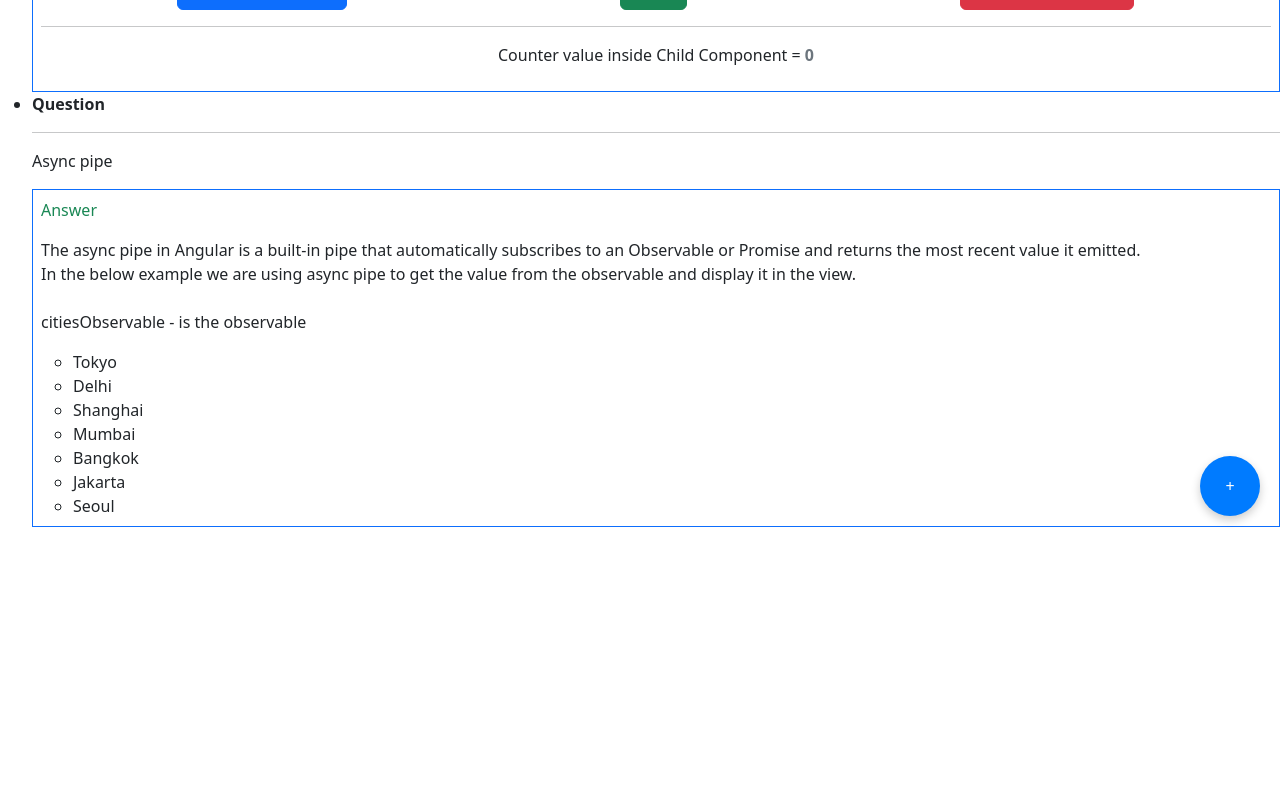
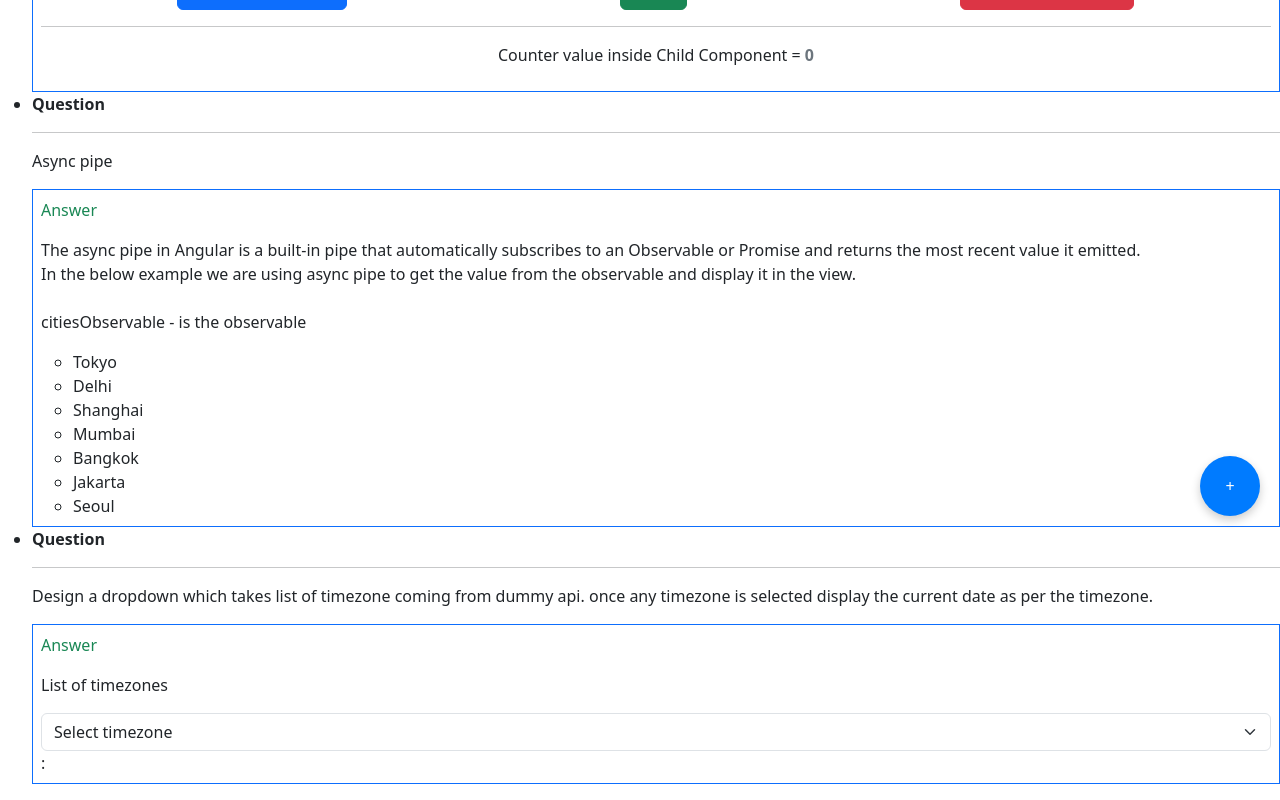
Before and after one commit to Sanjeev579/EmployeeDashboardProject, an Angular app: page /dashboard in a window 1280 px wide. Shown: the part 264-1064 px from the top of the page. Before the commit the page ends 807 px from the top, so only its background shows below. Built offline with nearby package versions, Linux system fonts and the light colour scheme.

Commit message:
Timezone Question

```diff
--- a/src/app/components/dashboard/dashboard.component.html
+++ b/src/app/components/dashboard/dashboard.component.html
@@ -1,4 +1,3 @@
-
 <ul>
     <li>
         <div>
@@ -8,9 +7,11 @@
             <div>
                 <p class="fw-bold">
                     Question
-                </p> <hr>
+                </p>
+                <hr>
                 <p>
-                    Problem Explaination - How we can display even numbers in counter in child components view when button is clicked from parent component.
+                    Problem Explaination - How we can display even numbers in counter in child components view when
+                    button is clicked from parent component.
                 </p>
             </div>
             <!-- Answers Div-->
@@ -47,7 +48,8 @@
             <div>
                 <p class="fw-bold">
                     Question
-                </p> <hr>
+                </p>
+                <hr>
                 <p>
                     Async pipe
                 </p>
@@ -58,9 +60,11 @@
                 <p class="text-success">Answer </p>
                 <div class="">
                     <p>
-                    The async pipe in Angular is a built-in pipe that automatically subscribes to an Observable or Promise and returns the most recent value it emitted.
+                        The async pipe in Angular is a built-in pipe that automatically subscribes to an Observable or
+                        Promise and returns the most recent value it emitted.
 
-                    <br> In the below example we are using async pipe to get the value from the observable and display it in the view.
+                        <br> In the below example we are using async pipe to get the value from the observable and
+                        display it in the view.
 
                         <br>
                         <br>
@@ -82,4 +86,46 @@
             </div>
         </div>
     </li>
+
+
+    <li>
+        <div>
+
+            <!--it will have two one will always be question and other will contain answers -->
+            <!-- Questions -->
+            <div>
+                <p class="fw-bold">
+                    Question
+                </p>
+                <hr>
+                <p>
+                    Design a dropdown which takes list of timezone coming from dummy api. once any timezone is selected
+                    display the current date as per the timezone.
+                </p>
+            </div>
+            <!-- Answers Div-->
+            <div class="border border-primary p-2">
+
+                <p class="text-success">Answer </p>
+                <div class="">
+                    <p>List of timezones</p>
+
+                    <div>
+                        <select class="form-select" aria-label=" select timezone" (change)="onTimezoneChange($event)">
+                            <option selected>Select timezone</option>
+                            <option *ngFor="let time of timeZones" [value]="time.timezone">
+                                {{time.country}}
+                            </option>
+
+                        </select>
+                    </div>
+
+                    <div>
+                        {{selectedTimezone}} : {{currentTime}}
+                    </div>
+                </div>
+
+            </div>
+        </div>
+    </li>
 </ul>
--- a/src/app/components/dashboard/dashboard.component.ts
+++ b/src/app/components/dashboard/dashboard.component.ts
@@ -20,6 +20,44 @@ export class DashboardComponent implements OnInit{
    citiesObservable: Observable<string[]>;
 
 
+    timeZones = [
+    { country: "United States", timezone: "America/New_York" },
+    { country: "United States", timezone: "America/Chicago" },
+    { country: "United States", timezone: "America/Denver" },
+    { country: "United States", timezone: "America/Los_Angeles" },
+    { country: "United Kingdom", timezone: "Europe/London" },
+    { country: "India", timezone: "Asia/Kolkata" },
+    { country: "Australia", timezone: "Australia/Sydney" },
+    { country: "Australia", timezone: "Australia/Melbourne" },
+    { country: "Australia", timezone: "Australia/Perth" },
+    { country: "Germany", timezone: "Europe/Berlin" },
+    { country: "France", timezone: "Europe/Paris" },
+    { country: "Spain", timezone: "Europe/Madrid" },
+    { country: "Italy", timezone: "Europe/Rome" },
+    { country: "Russia", timezone: "Europe/Moscow" },
+    { country: "China", timezone: "Asia/Shanghai" },
+    { country: "Japan", timezone: "Asia/Tokyo" },
+    { country: "Brazil", timezone: "America/Sao_Paulo" },
+    { country: "Canada", timezone: "America/Toronto" },
+    { country: "Canada", timezone: "America/Vancouver" },
+    { country: "Mexico", timezone: "America/Mexico_City" },
+    { country: "South Africa", timezone: "Africa/Johannesburg" },
+    { country: "Egypt", timezone: "Africa/Cairo" },
+    { country: "Argentina", timezone: "America/Argentina/Buenos_Aires" },
+    { country: "Turkey", timezone: "Europe/Istanbul" },
+    { country: "Saudi Arabia", timezone: "Asia/Riyadh" },
+    { country: "United Arab Emirates", timezone: "Asia/Dubai" },
+    { country: "Indonesia", timezone: "Asia/Jakarta" },
+    { country: "New Zealand", timezone: "Pacific/Auckland" }
+  ];
+
+
+  selectedTimezone: string = '';
+
+  currentTime:any = '';
+
+
+
 
 
    constructor(private http:HttpService){
@@ -39,6 +77,15 @@ export class DashboardComponent implements OnInit{
 
 
     //this.getCities();
+
+  }
+
+  onTimezoneChange(event: Event) {
+    this.selectedTimezone = (event.target as HTMLSelectElement).value;
+    console.log("Selected Timezone:", this.selectedTimezone);
+
+    this.currentTime = this.getCurrentTimebasedOnTimeZone(this.selectedTimezone);
+
 
   }
 
@@ -71,4 +118,10 @@ export class DashboardComponent implements OnInit{
     this.count = 0;
   }
 
+
+  getCurrentTimebasedOnTimeZone(timezone:string){
+    let currentTime = new Date();
+    return currentTime.toLocaleString("en-US", { timeZone: timezone });
+  }
+
 }
```
Lines whose indentation alone changed are shown as unchanged.
